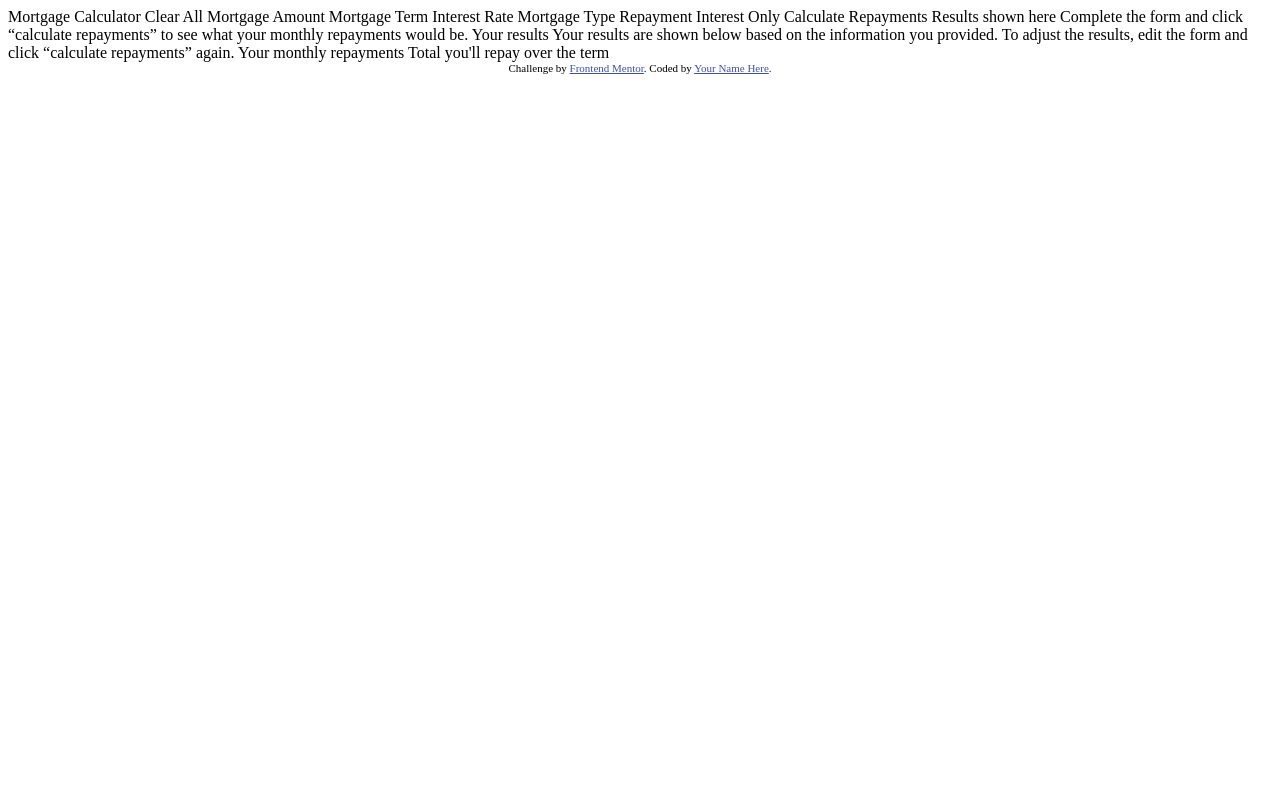
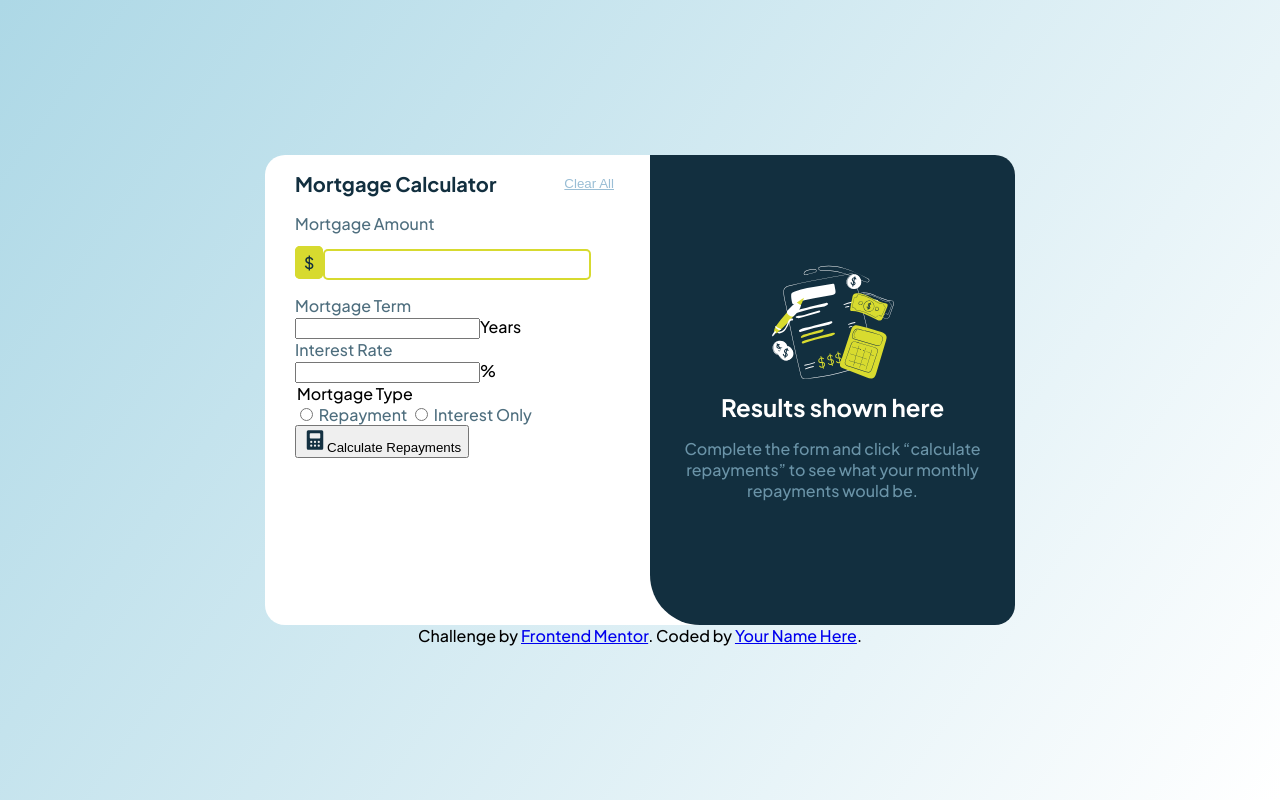
Before and after one commit to iamtanishqsethi/Mortgage-repayment-calculator, a plain HTML site: page index.html in a window 1280 px wide. Drawn offline with Linux system fonts and the light colour scheme.

Commit message:
started with html and css

```diff
--- a/index.html
+++ b/index.html
@@ -2,60 +2,85 @@
 <html lang="en">
 <head>
   <meta charset="UTF-8">
-  <meta name="viewport" content="width=device-width, initial-scale=1.0"> <!-- displays site properly based on user's device -->
-
+  <meta name="viewport" content="width=device-width, initial-scale=1.0">
   <link rel="icon" type="image/png" sizes="32x32" href="./assets/images/favicon-32x32.png">
-
   <title>Frontend Mentor | Mortgage repayment calculator</title>
-
-  <!-- Feel free to remove these styles or customise in your own stylesheet 👍 -->
-  <style>
-    .attribution { font-size: 11px; text-align: center; }
-    .attribution a { color: hsl(228, 45%, 44%); }
-  </style>
+  <link rel="stylesheet" href="style.css" />
 </head>
 <body>
+  <div class="main">
+    <div class="hero">
+      <div class="head">
+        <h2 class="hero-head">
+          Mortgage Calculator
+        </h2>
+        <button class="clearBtn">
+          Clear All
+        </button>
+      </div>
 
-  Mortgage Calculator
-  Clear All
 
-  Mortgage Amount
+      <label for="amount">Mortgage Amount</label>
+      <div class="amount-field">
+        <span class="amount">$</span><input type="number" class="amount" id="amount">
+      </div>
+      <div class="term-rate">
+        <label for="term">Mortgage Term</label>
+        <div class="field">
+          <input type="number" id="term"><span>Years</span>
+        </div>
+        <label for="rate">Interest Rate</label>
+        <div class="field">
+          <input type="number" id="rate"><span>%</span>
+        </div>
+      </div>
 
-  Mortgage Term
+      <legend>Mortgage Type</legend>
+      <input type="radio" id="repayment" name="mortgage-type">
+      <label for="repayment">Repayment</label>
+      <input type="radio" id="interest" name="mortgage-type">
+      <label for="interest">Interest Only</label>
 
-  Interest Rate
+      <button class="calculate" id="calculate"><img src="assets/images/icon-calculator.svg" alt="calculator">Calculate Repayments</button>
 
-  Mortgage Type
-  Repayment
-  Interest Only
+    </div>
 
-  Calculate Repayments
 
-  <!-- Empty results start -->
 
-  Results shown here
 
-  Complete the form and click “calculate repayments” to see what
-  your monthly repayments would be.
 
-  <!-- Empty results end -->
+    <div class="result-hero">
+      <img src="assets/images/illustration-empty.svg" alt="empty">
+      <h2 class="result">
+        Results shown here
+      </h2>
+      <p>Complete the form and click “calculate repayments” to see what
+        your monthly repayments would be.</p>
+    </div>
 
-  <!-- Completed results start -->
+  </div>
+  <div class="completed">
+    <h2 class="result">
+      Your results
+    </h2>
+    <p>Your results are shown below based on the information you provided.
+      To adjust the results, edit the form and click “calculate repayments” again.</p>
+    <div class="values">
+      <p>Your monthly repayments</p>
+      <h1>$1,797.74</h1>
+      <p>Total you'll repay over the term</p>
+      <h2 class="result">
+        $539,322.94
+      </h2>
 
-  Your results
+    </div>
+  </div>
 
-  Your results are shown below based on the information you provided.
-  To adjust the results, edit the form and click “calculate repayments” again.
-
-  Your monthly repayments
-
-  Total you'll repay over the term
-
-  <!-- Completed results end -->
 
   <div class="attribution">
     Challenge by <a href="https://www.frontendmentor.io?ref=challenge">Frontend Mentor</a>.
     Coded by <a href="#">Your Name Here</a>.
   </div>
+<script src="script.js"></script>
 </body>
 </html>
--- /dev/null
+++ b/style.css
@@ -0,0 +1,93 @@
+@import url('https://fonts.googleapis.com/css2?family=Plus+Jakarta+Sans:wght@500;700&display=swap');
+
+body{
+    background-image: linear-gradient(125deg,lightblue,white);
+    font-family: 'Plus Jakarta Sans', sans-serif;
+    display: flex;
+    flex-direction: column;
+    align-items: center;
+    justify-content: center;
+    height: 100vh;
+    overflow: hidden;
+    margin: 0;
+
+}
+.main{
+    width: 750px;
+    height: 470px;
+    background-color: white;
+    display: flex;
+    align-items: center;
+    justify-content: center;
+    margin: 0;
+    border-radius:20px ;
+}
+.head{
+    width: 100%;
+    display: flex;
+    justify-content: space-between;
+}
+.clearBtn{
+    background-color: transparent;
+    border: none;
+    color:hsl(203, 41%, 72%) ;
+    text-decoration: underline;
+}
+label{
+    color: hsl(200, 24%, 40%);
+}
+.amount{
+    width: 80%;
+    height: 25px;
+    margin: 15px 0;
+    border-radius: 5px;
+    border: 2px solid hsl(61, 70%, 52%);
+}
+span.amount{
+
+    padding: 4px 7px;
+    background-color: hsl(61, 70%, 52%);
+    color: hsl(202, 55%, 16%);
+}
+.hero,.result-hero{
+    height: 100%;
+    width: 50%;
+}
+.hero{
+    padding: 30px;
+}
+.hero-head{
+    display: inline-block;
+    color: hsl(202, 55%, 16%);
+    font-size: 20px;
+}
+.clearBtn{
+    right: 0;
+}
+.result-hero{
+    background-color: hsl(202, 55%, 16%);
+    border-top-right-radius: 20px;
+    border-bottom-right-radius: 20px;
+    border-bottom-left-radius:50px ;
+    display: flex;
+    flex-direction: column;
+    align-items: center;
+    justify-content: center;
+    text-align: center;
+    padding: 0 20px;
+}
+.result-hero .result{
+    color: white;
+    margin: 0;
+}
+p{
+    color: hsl(200, 26%, 54%);
+    font-size: 16px;
+}
+.result-hero img{
+    height: 130px;
+    width: 130px;
+}
+.completed{
+    display: none;
+}
```
Also changed, not shown: script.js (added).
